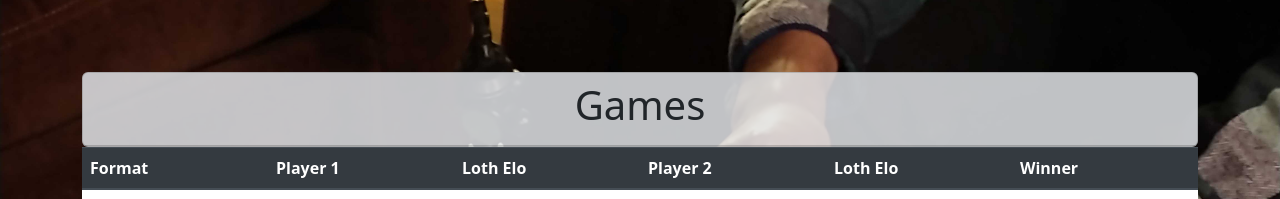
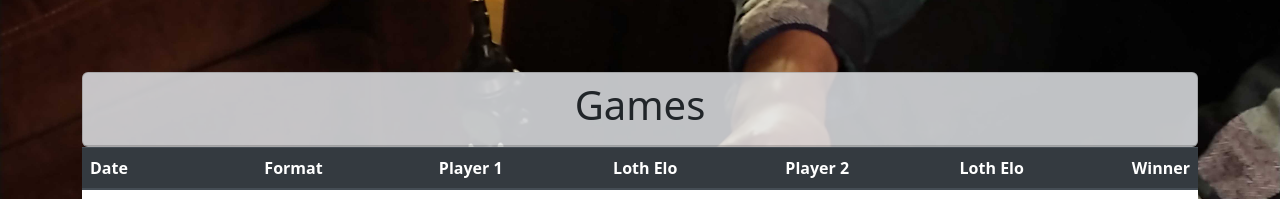
Before and after one commit to AyushmaanAggarwal/chessTracker, a Flask app: page /games in a window 1280 px wide. Shown: the part 56-255 px from the top of the page. Run offline with Flask 3, Linux system fonts and the light colour scheme; tables that the repository leaves empty hold one stand-in row (values such as "Sample post"); some libraries are stand-ins or nearby versions.

Commit message:
Added dates to games and forced users to enter in required field games

```diff
--- a/website/models.py
+++ b/website/models.py
@@ -24,6 +24,7 @@ class Players(db.Model):
 
 class Games(db.Model):
     id = db.Column(db.Integer, primary_key=True)
+    date = db.Column(db.DateTime())
     type = db.Column(db.String())
     player1 = db.Column(db.String(150))
     player1elo = db.Column(db.Integer())
--- a/website/templates/games.html
+++ b/website/templates/games.html
@@ -11,17 +11,19 @@
     <table class="table lowz">
         <thead class="thead-dark">
         <tr>
+            <th class="col-2" scope="col">Date</th>
             <th class="col-2" scope="col">Format</th>
             <th class="col-2" scope="col">Player 1</th>
-            <th class="col-2" scope="col">Loth Elo</th>
+            <th class="col-1" scope="col">Loth Elo</th>
             <th class="col-2" scope="col">Player 2</th>
-            <th class="col-2" scope="col">Loth Elo</th>
+            <th class="col-1" scope="col">Loth Elo</th>
             <th class="col-2" scope="col">Winner</th>
         </tr>
         </thead>
         <tbody>
         {% for game in games %}
         <tr class="align-items-center">
+            <td class="col-2">{{ game.date.date().strftime("%B %d, %Y") }}</td>
             <td class="col-2">{{ game.type }}</td>
             <td class="col-2">{{ game.player1 }}</td>
             <td class="col-2">{{ game.player1elo }}
--- a/website/views.py
+++ b/website/views.py
@@ -1,3 +1,5 @@
+import datetime
+
 from flask import Blueprint, render_template, request, flash, redirect, url_for, jsonify
 from flask_login import login_required, current_user
 from .models import Players, Games
@@ -33,7 +35,7 @@ def add_player():
 
 @views.route('/games')
 def game():
-    games_lst = Games.query.all()
+    games_lst = Games.query.order_by(Games.date.desc()).all()
     return render_template("games.html", games=games_lst, user=current_user)
 def expected_score(elo1, elo2):
     return 1/(1 + 10**((elo2 - elo1)/400))
@@ -75,23 +77,29 @@ def add_game():
         player1 = request.form.get('player1')
         player2 = request.form.get('player2')
         winner = request.form.get('winner')
+        if type=="invalid":
+            flash("Please select a type of game (Classic means no time limit)", category="error")
+        elif player1=="invalid" or player2=="invalid":
+            flash("Select both players before continuing", category="error")
+        elif winner=="invalid":
+            flash("Please select a winner", category="error")
+        else:
+            player1 = Players.query.filter_by(name=player1).first()
+            player2 = Players.query.filter_by(name=player2).first()
 
-        player1 = Players.query.filter_by(name=player1).first()
-        player2 = Players.query.filter_by(name=player2).first()
-
-        delta1, delta2 = computeElo(player1, player2, winner, type)
-        new_game = Games(type=type, player1=player1.name, player1elo=player1.ranking, player1elodelta=delta1,
-                         player2=player2.name, player2elo=player2.ranking, player2elodelta=delta2, winner=winner)
-        player1.ranking += delta1
-        player2.ranking += delta2
-        player1.gamesplayed += 1
-        player2.gamesplayed += 1
-        #player1.rankingHistory.append(player1.ranking)
-        #player2.rankingHistory.append(player2.ranking)
-        #player1.gamesIds.append(new_game.id)
-        #player2.gamesIds.append(new_game.id)
-        db.session.add(new_game)
-        db.session.commit()
-        flash("New game added!", category='success')
-        return redirect(url_for('views.game'))
+            delta1, delta2 = computeElo(player1, player2, winner, type)
+            new_game = Games(type=type, date=datetime.datetime.now().date(), player1=player1.name, player1elo=player1.ranking, player1elodelta=delta1,
+                             player2=player2.name, player2elo=player2.ranking, player2elodelta=delta2, winner=winner)
+            player1.ranking += delta1
+            player2.ranking += delta2
+            player1.gamesplayed += 1
+            player2.gamesplayed += 1
+            #player1.rankingHistory.append(player1.ranking)
+            #player2.rankingHistory.append(player2.ranking)
+            #player1.gamesIds.append(new_game.id)
+            #player2.gamesIds.append(new_game.id)
+            db.session.add(new_game)
+            db.session.commit()
+            flash("New game added!", category='success')
+            return redirect(url_for('views.game'))
     return render_template("new_game.html", user=current_user, players=players_lst)
```
Also changed, not shown: website/templates/new_game.html (+5 -5 lines).
